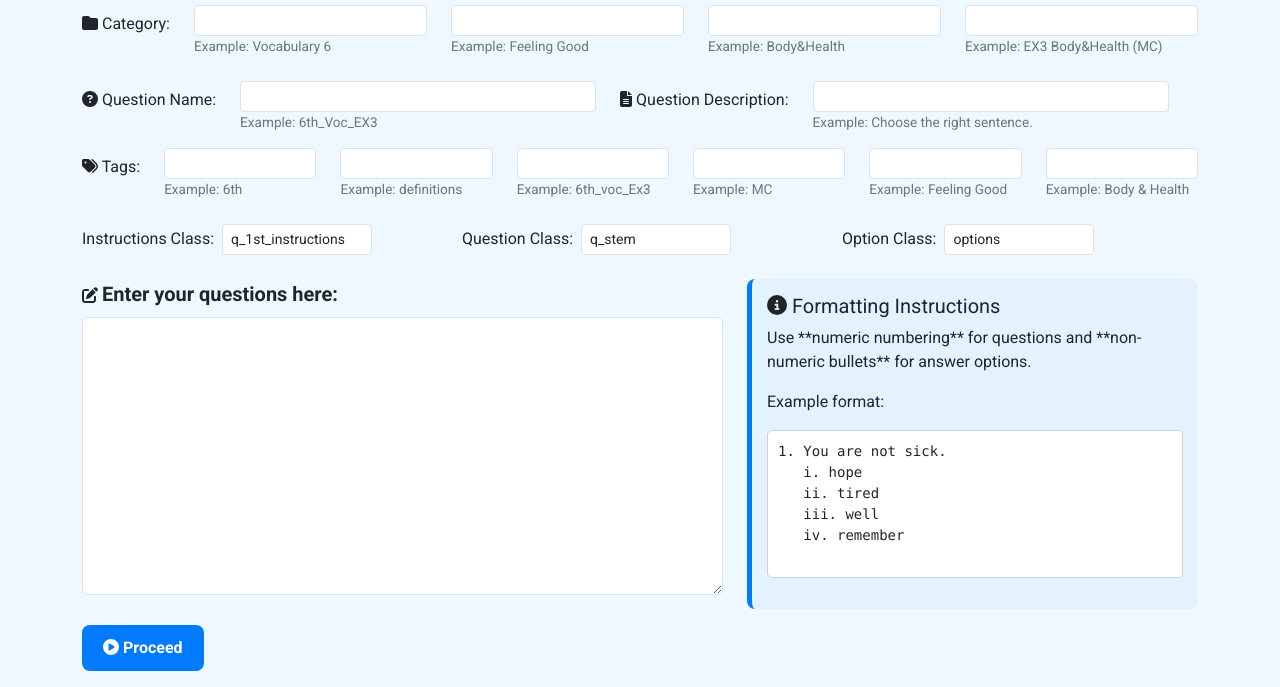
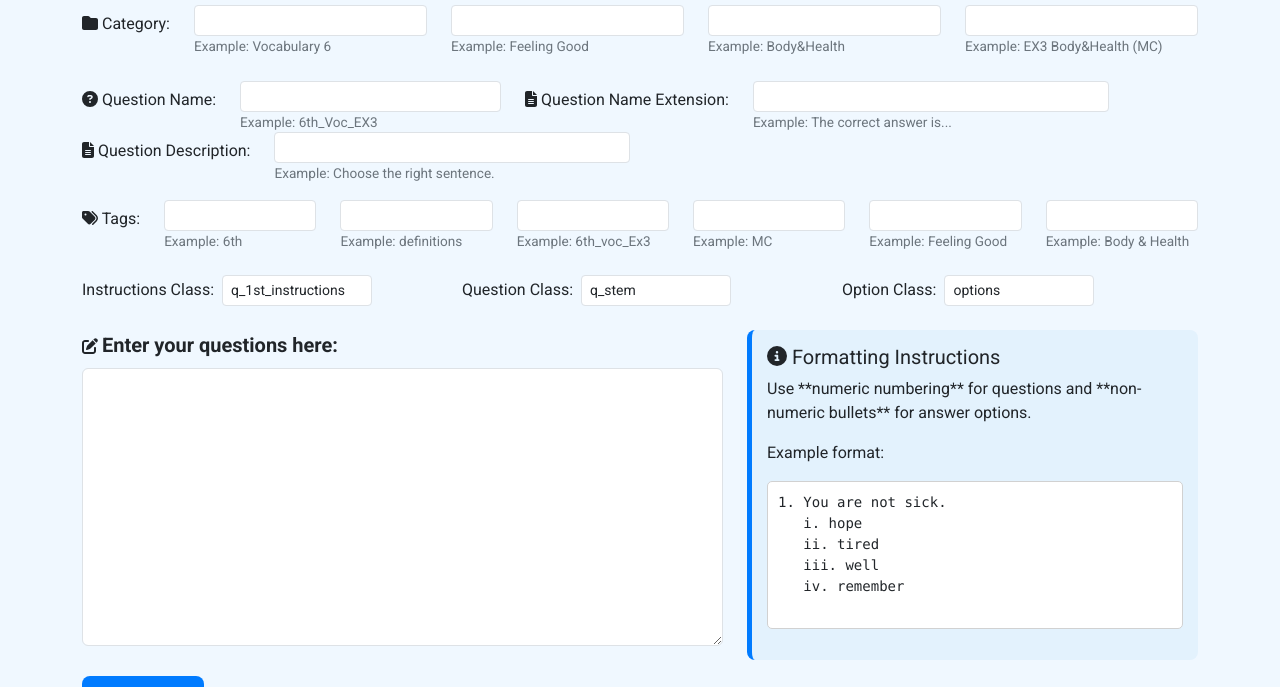
Before and after one commit to mosaab1/gift, a plain HTML site: page index.html in a window 1280 px wide. Shown: the part 89-776 px from the top of the page. Drawn offline with nearby package versions, Linux system fonts and the light colour scheme.

Commit message:
Update index.html

```diff
--- a/index.html
+++ b/index.html
@@ -94,15 +94,21 @@
 
         <div class="row mb-3">
             <label class="col-auto col-form-label"><i class="fas fa-question-circle"></i> Question Name:</label>
-            <div class="col-4">
+            <div class="col-md-3">
                 <input type="text" id="questionNameInput" class="form-control form-control-sm">
                 <div class="explanation-text">Example: 6th_Voc_EX3</div>
             </div>
+            <label class="col-auto col-form-label"><i class="fas fa-file-alt"></i> Question Name Extension:</label>
+            <div class="col-md-4">
+                <input type="text" id="questionNameExtensionInput" class="form-control form-control-sm">
+                <div class="explanation-text">Example: The correct answer is...</div>
+            </div>
             <label class="col-auto col-form-label"><i class="fas fa-file-alt"></i> Question Description:</label>
-            <div class="col-4">
+            <div class="col-md-4">
                 <input type="text" id="questionDescriptionInput" class="form-control form-control-sm">
                 <div class="explanation-text">Example: Choose the right sentence.</div>
             </div>
+
         </div>
 
         <div class="row mb-3">
@@ -219,6 +225,7 @@
             // Process GIFT format on button click
             document.getElementById('proceedButton').addEventListener('click', function () {
                 let questionName = document.getElementById('questionNameInput').value.trim();
+                let questionNameExtension = document.getElementById('questionNameExtensionInput').value.trim();
                 let questionDescription = document.getElementById('questionDescriptionInput').value.trim();
                 const inputText = document.getElementById('richTextInput').value;
                 const questions = inputText.split(/\n(?=\d+\.)/);
@@ -258,7 +265,7 @@
                         giftText += "// " + tags.map(tag => `[tag:${tag}]`).join(" ") + "\n";
                     }
 
-                    giftText += `::${questionName}_Q${formattedQuestionNumber}[${correctAnswer}]::`;
+                    giftText += `::${questionName}${questionNameExtension}_Q${formattedQuestionNumber}[${correctAnswer}]::`;
                     if (questionDescription) {
                         giftText += `<p class\\="${instructionsClass}">${questionDescription}</p>`;
                     }
```
